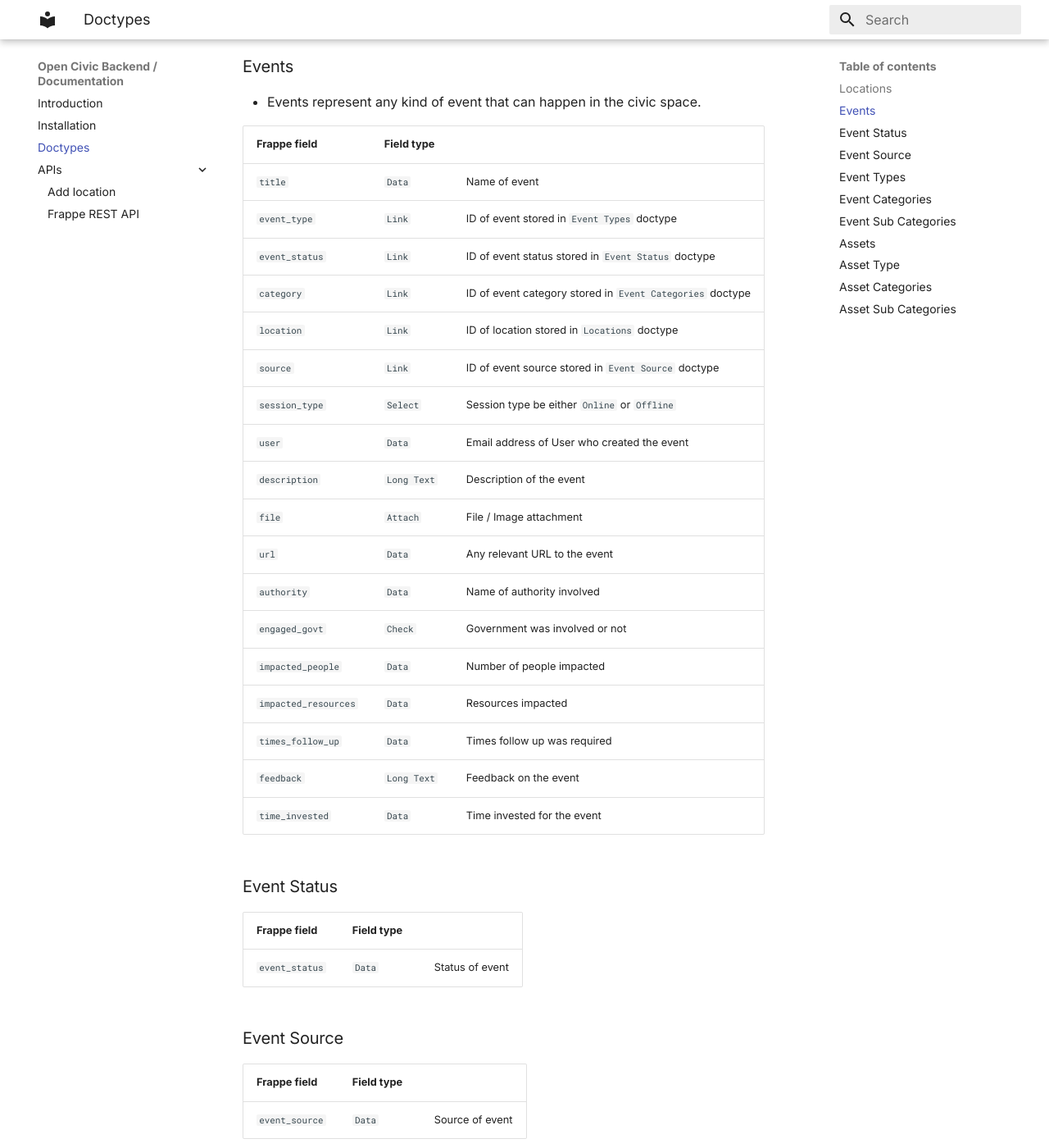
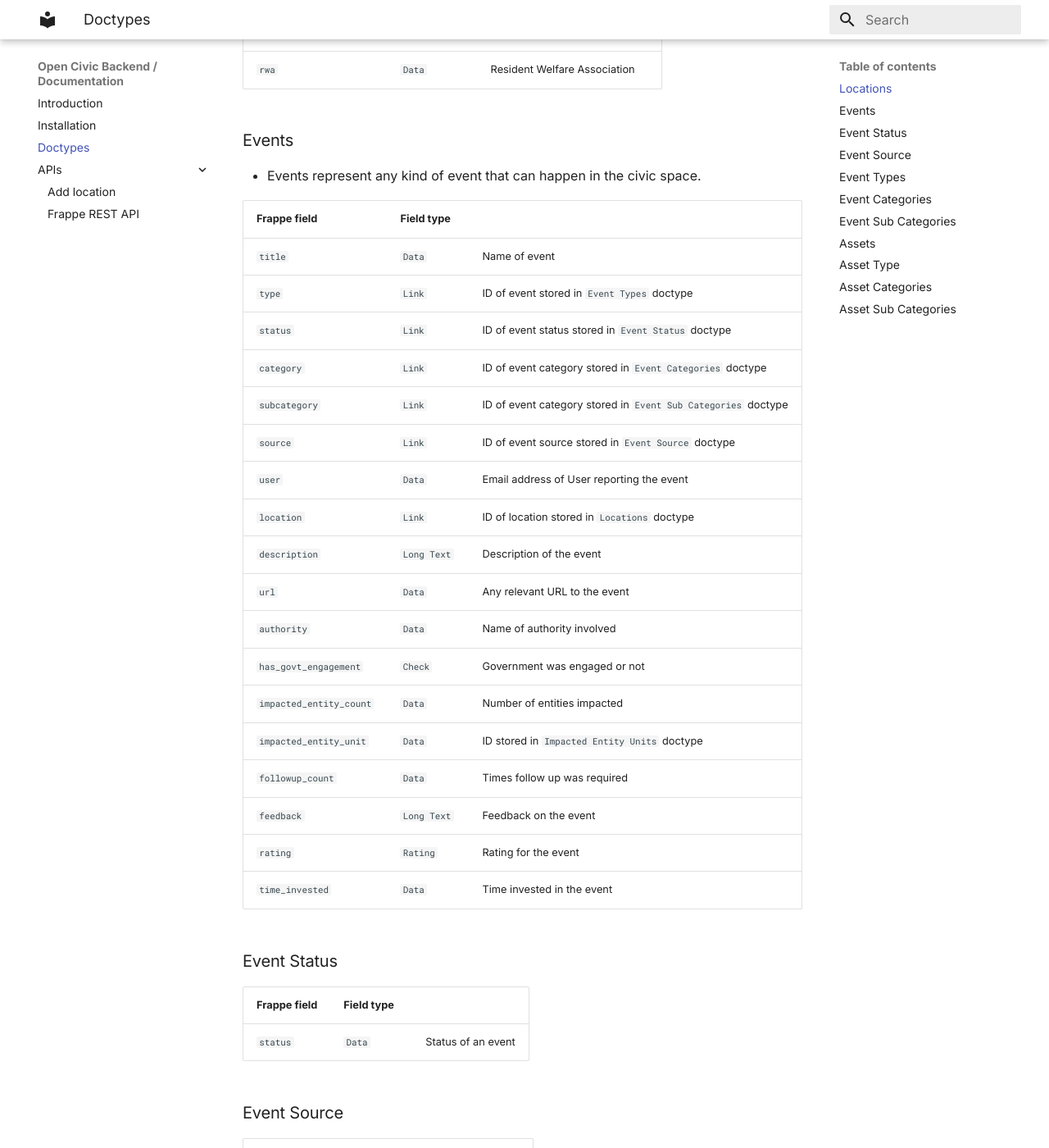
Before and after one commit to fossunited/Samaaja, an MkDocs documentation site: the page built from docs/docs/doctypes.md, in a window 1280 px wide and 1400 px high, scrolled down 1209 px. Shown: the whole window at 82% size. Built offline with MkDocs 1.6.1 and Material for MkDocs 9.7.7, drawn with Linux system fonts in a browser that asks for light colours; some of the changed text lies outside the part shown.

Commit message:
update: docs

```diff
--- a/docs/docs/doctypes.md
+++ b/docs/docs/doctypes.md
@@ -5,16 +5,18 @@
 
 | Frappe field     | Field type|                                                                                                                                     |
 |-----------|---------------|-------------------------------------------------------------------------------------------------------------------------------------|
+| `geolocation`    | `Geolocation`     | Map to select a point on map |
 | `latitude`    | `Data`     | Latitude of location |
 | `longitude` | `Data`     | Longitude of location                                                                      |
+| `description` | `Long text`     | Description of the location |
 | `address` | `Long text`     | Address of location|
 | `landmark`  | `Data`      | Lankmark nearby                                                                                  |
 | `pin`  | `Data` | Pincode |
 | `city`   | `Data`   |  City / Town |
 | `state`    | `Select`   | Drop down with all Indian states |
 | `district`  | `Data`   | District            |
-| `ward`   | `Data`     | Ward name                                                                                                                 |
-| `ward_no`  | `Data`     | Ward number|
+| `ward_name`   | `Data`     | Ward name                                                                                                                 |
+| `ward_number`  | `Data`     | Ward number|
 | `assembly_constituency`  | `Data`     | Assembly constituency |
 | `loksabha_constituency`  | `Data`     | Loksabha constituency |
 | `village_name`  | `Data`     | Village name|
@@ -33,32 +35,33 @@
 
 
 | Frappe field     | Field type |                                                                                                                                     |
-|--------------|---------------|-------------------------------------------------------------------------------------------------------------------------------------|
+|-----------------------------|---------------------|-------------------------------------------------------------------------------------------------------------------------------------|
 | `title`    | `Data`     | Name of event |
-| `event_type` | `Link`     | ID of event stored in `Event Types` doctype |
-| `event_status`  | `Link` | ID of event status stored in `Event Status` doctype |
+| `type` | `Link`     | ID of event stored in `Event Types` doctype |
+| `status`  | `Link` | ID of event status stored in `Event Status` doctype |
 | `category`   | `Link`   | ID of event category stored in `Event Categories` doctype |
+| `subcategory`   | `Link`   | ID of event category stored in `Event Sub Categories` doctype |
+| `source`  | `Link`     | ID of event source stored in `Event Source` doctype |
+| `user`  | `Data`      | Email address of User reporting the event |
 | `location`    | `Link`   | ID of location stored in `Locations` doctype |
-| `source`  | `Link`     | ID of event source stored in `Event Source` doctype |
-| `session_type` | `Select`     | Session type be either `Online` or `Offline` |
-| `user`  | `Data`      | Email address of User who created the event |
 | `description`  | `Long Text`   | Description of the event            |
-| `file`   | `Attach`     | File / Image attachment                                                                                                                 |
 | `url`  | `Data`     | Any relevant URL to the event |
 | `authority`  | `Data`     | Name of authority involved |
-| `engaged_govt`  | `Check`     | Government was involved or not |
-| `impacted_people`  | `Data`     | Number of people impacted |
-| `impacted_resources`  | `Data`     | Resources impacted |
-| `times_follow_up`  | `Data`     | Times follow up was required |
+| `has_govt_engagement`  | `Check`     | Government was engaged or not |
+| `impacted_entity_count` | `Data`     | Number of entities impacted |
+| `impacted_entity_unit`  | `Data`     | ID stored in `Impacted Entity Units` doctype |
+| `followup_count`  | `Data`     | Times follow up was required |
 | `feedback`  | `Long Text`     | Feedback on the event |
-| `time_invested`  | `Data`     | Time invested for the event |
+| `rating`  | `Rating`     | Rating for the event |
+| `time_invested`  | `Data`     | Time invested in the event |
+
 
 
 ### Event Status
 
 | Frappe field     | Field type|                                                                                                                                     |
 |---------------|--------------------------|------------------------|
-| `event_status`    | `Data`     | Status of event |
+| `status`    | `Data`     | Status of an event |
 
 
 ### Event Source
@@ -66,28 +69,28 @@
 
 | Frappe field     | Field type|                                                                                                                                     |
 |---------------|--------------------------|------------------------|
-| `event_source`    | `Data`     | Source of event |
+| `source`    | `Data`     | Source of an event |
 
 
 ### Event Types
 
 | Frappe field     | Field type|                                                                                                                                     |
 |---------------|--------------------------|------------------------|
-| `event_type`    | `Data`     | Type of event |
+| `type`    | `Data`     | Type of an event |
 
 
 ### Event Categories
 
 | Frappe field     | Field type|                                                                                                                                     |
 |---------------|--------------------------|------------------------|
-| `category_name`    | `Data`     | Category of event |
+| `category`    | `Data`     | Category of an event |
 
 
 ### Event Sub Categories
 
 | Frappe field     | Field type|                                                                                                                                     |
 |---------------|--------------------------|------------------------|
-| `sub_category_name`    | `Data`     | Sub Category of event |
+| `subcategory`    | `Data`     | Sub Category of an event |
 
 
 ### Assets
@@ -95,36 +98,37 @@
 
 | Frappe field     | Field type|                                                                                                                                     |
 |--------------|-------------------|-------------------------------------------------------------------------------------------------------------------------------------|
-| `asset_name`    | `Long Text`     | Name of asset |
+| `title`    | `Long Text`     | Name of asset |
+| `status` | `Link` | ID of asset status stored in `Asset Status` doctype |
+| `category`  | `Link`     | ID of asset category stored in `Asset Categories` doctype |
+| `subcategory`  | `Link`     | ID of asset category stored in `Asset Sub Categories` doctype |
+| `description`  | `Long Text`   | Description of the Asset            |
 | `user` | `Data`     | Email of user who reported the asset |
+| `phone_number`  | `Data`     | Phone number of the asset |
 | `location` | `Link`     | ID of location stored in `Locations` doctype |
-| `category`  | `Link`     | ID of asset category stored in `Asset Categories` doctype |
-| `sub_category`  | `Link`     | ID of asset category stored in `Asset Sub Categories` doctype |
-| `description`  | `Long Text`   | Description of the Asset            |
-| `file`   | `Attach`     | File / Image attachment                                                                                                                 |
 | `url`  | `Data`     | Any relevant URL to the event |
 | `open_time`  | `Data`     | Opening time of the asset |
 | `close_time`  | `Data`     | Close time of the asset |
 | `rating`  | `Rating`     | Rating of the asset |
-| `phone_number`  | `Data`     | Phone number of the asset |
+
 
 
 ### Asset Type
 
 | Frappe field     | Field type|                                                                                                                                     |
 |---------------|--------------------------|------------------------|
-| `asset_type`    | `Data`     | Type of asset |
+| `type`    | `Data`     | Type of an asset |
 
 
 ### Asset Categories
 
 | Frappe field     | Field type|                                                                                                                                     |
 |---------------|--------------------------|------------------------|
-| `category_name`    | `Data`     | Category of asset |
+| `category`    | `Data`     | Category of  an asset |
 
 
 ### Asset Sub Categories
 
 | Frappe field     | Field type|                                                                                                                                     |
 |---------------|--------------------------|------------------------|
-| `sub_category_name`    | `Data`     | Sub Category of asset |
+| `subcategory`    | `Data`     | Sub Category of an asset |
```
